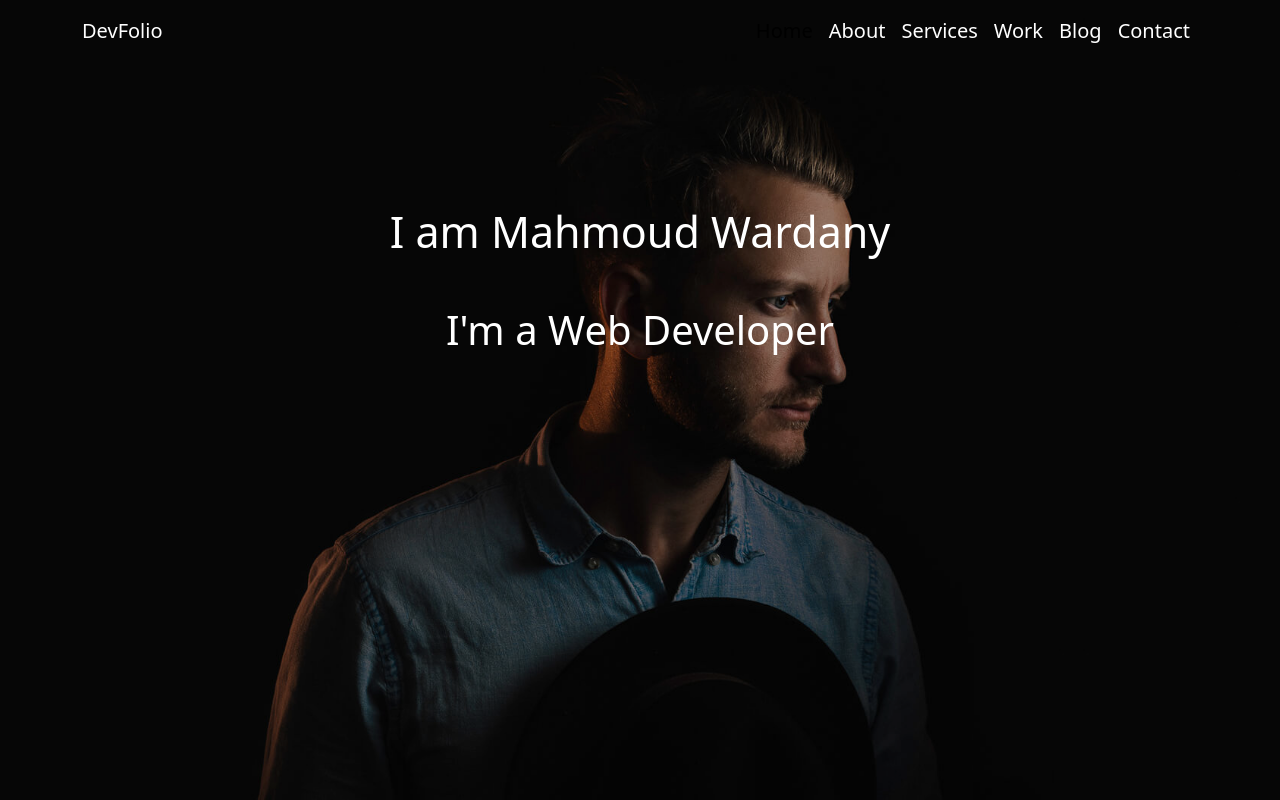
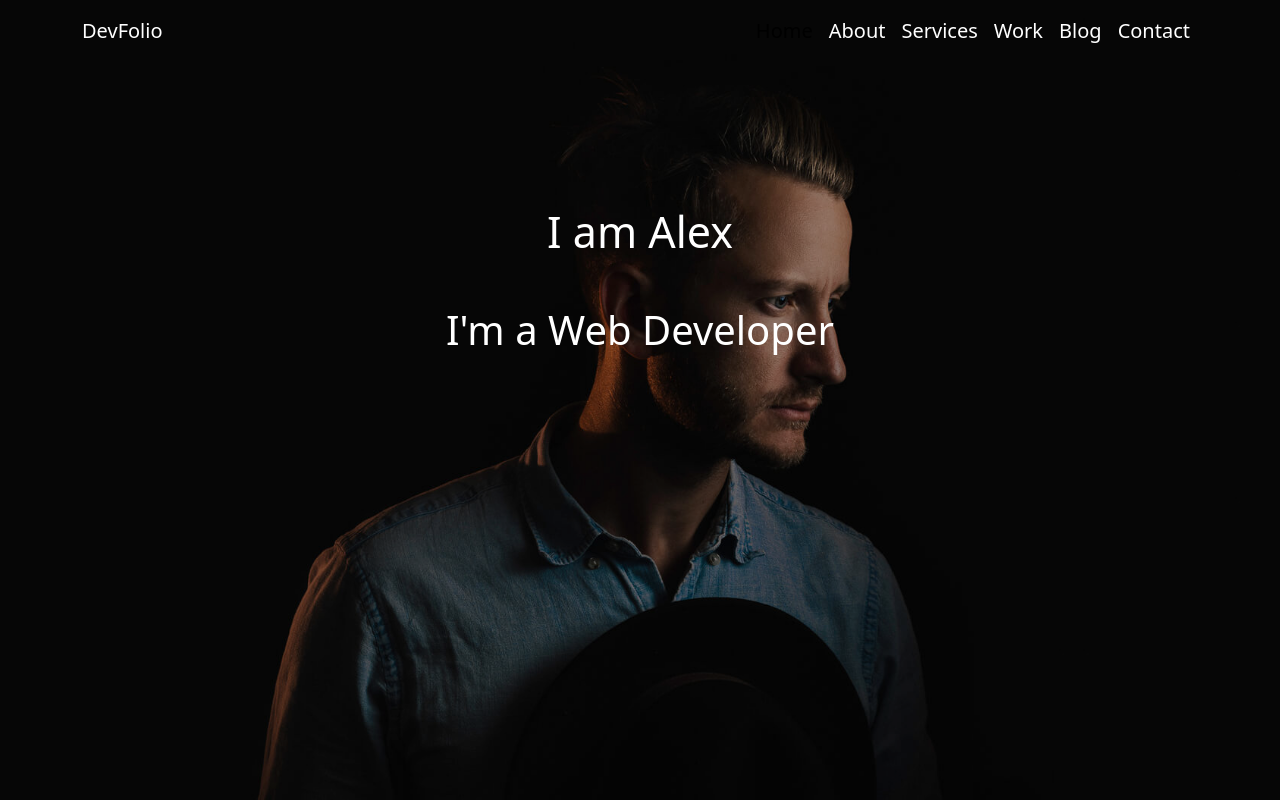
Before and after one commit to mahmoudwardany/simple-portfolio, a plain HTML site: page index.html in a window 1280 px wide. Shown: the top 800 px of the page. Drawn offline with nearby package versions, Linux system fonts and the light colour scheme.

Commit message:
Update index.html

```diff
--- a/index.html
+++ b/index.html
@@ -50,7 +50,7 @@
                     </div>
                 </nav>
                 <div class="text-white container my-5 py-5">
-                    <h1 class="my-5 text-md-center text-sm-center  ">I am Mahmoud Wardany</h1>
+                    <h1 class="my-5 text-md-center text-sm-center  ">I am Alex</h1>
                     <h2 class="fs-1 w-100 text-md-center">I'm a Web Developer</h2>
                 </div>
             </div>
```
